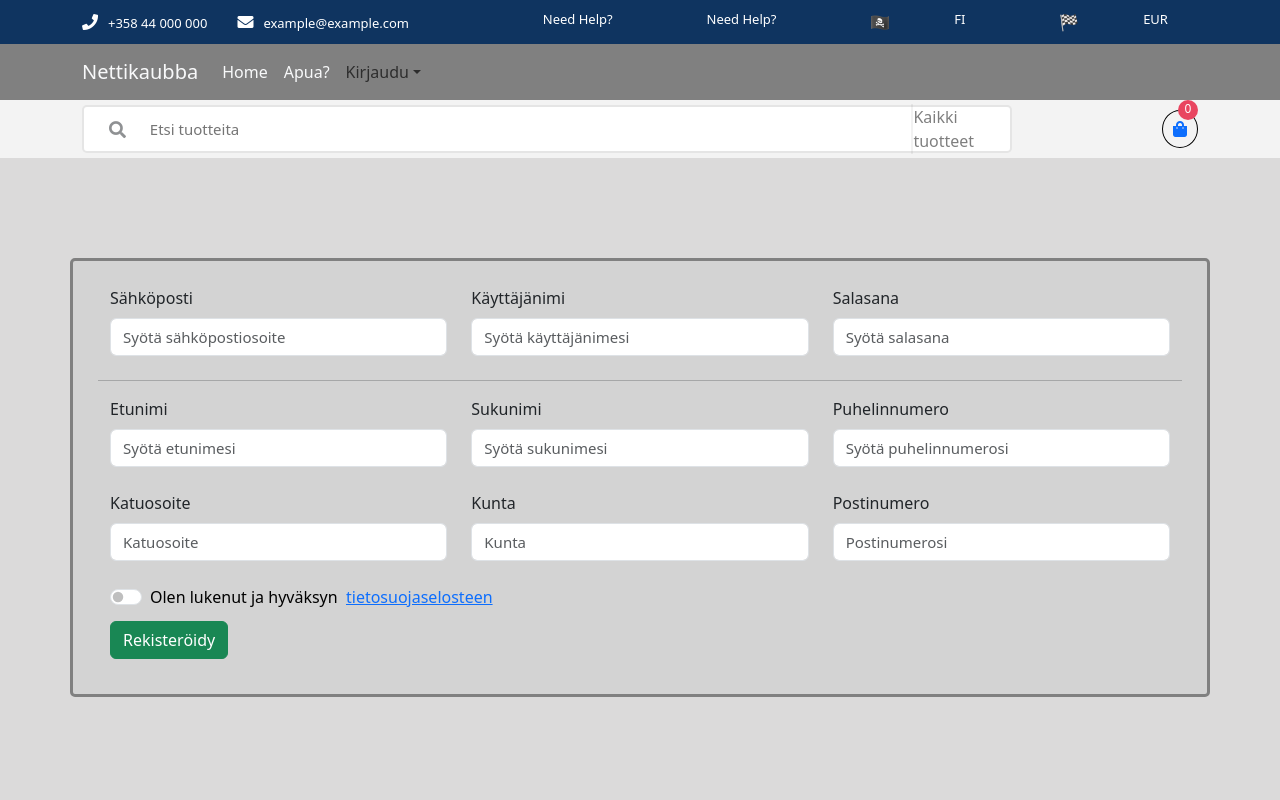
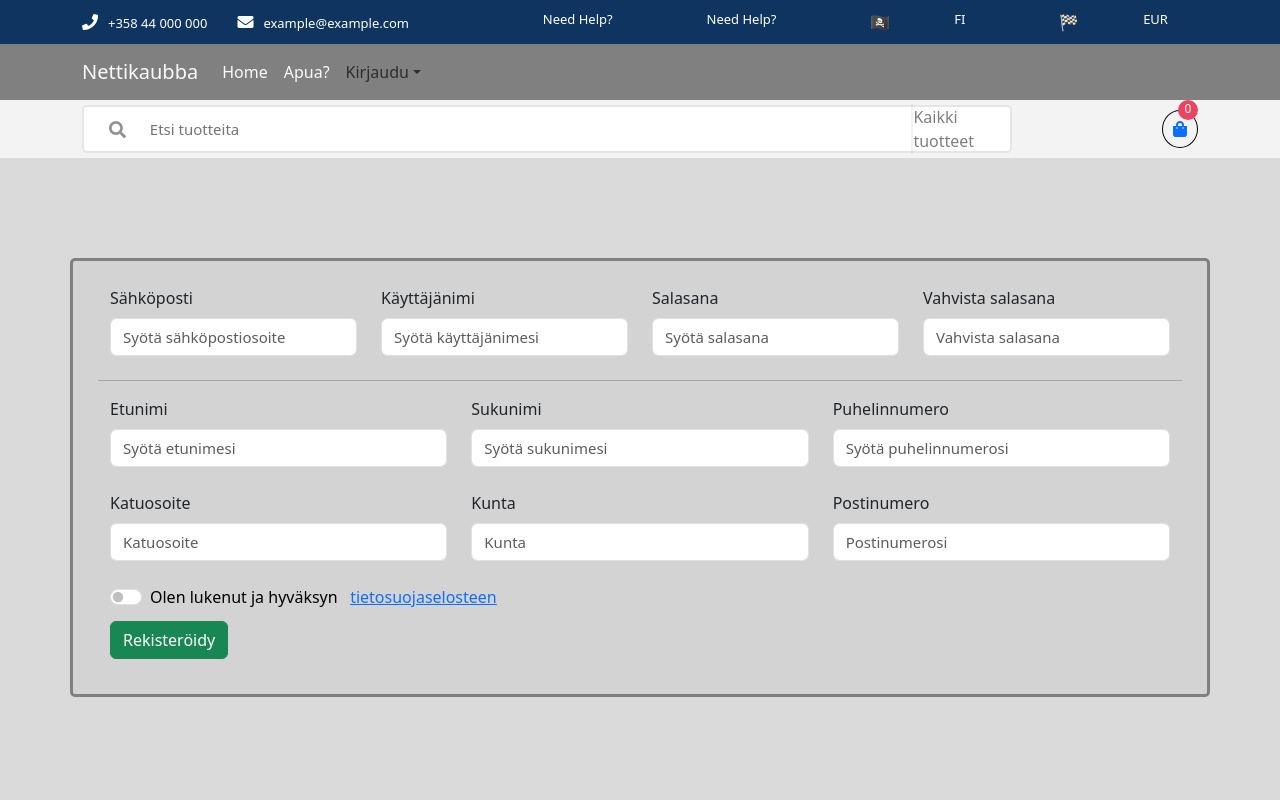
Before and after one commit to SG8-verkkopalveluprojekti/verkkokauppa, a React (Create React App) app: page /register in a window 1280 px wide. Shown: the top 800 px of the page. Built offline with nearby package versions, Linux system fonts and the light colour scheme.

Commit message:
added confirm password

```diff
--- a/src/pages/Register.js
+++ b/src/pages/Register.js
@@ -1,6 +1,7 @@
 import React from 'react'
 import axios from "axios"
 import { useState } from 'react';
+
 
 
 import { Container, Form, Button, Col, Row } from 'react-bootstrap';
@@ -13,18 +14,21 @@ export const Register = () => {
   const [lname, setLname] = useState('');
   const [uname, setUname] = useState('');
   const [pw, setPw] = useState('');
+  const [cpw, setCpw] = useState('');
 
 
   function registerPost(){
     if (!fname || !lname || !uname || !pw) {
       alert("Täytä kaikki pakolliset kentät ennen rekisteröitymistä.");
       return;
-    }
-
+    }else if(cpw !== pw){
+      alert("Salasanat eivät täsmää!")
+      return;
+    }else{
     axios.postForm('http://localhost:3001/register',{fname,lname,uname,pw})
       .then(resp => alert("Kiitos rekisteröitymisestä!"))
       .catch(err => alert("Jotain meni pieleen"))
-  }
+  }}
 
           return (
             <>
@@ -69,8 +73,21 @@ export const Register = () => {
                             onChange={e => setPw(e.target.value)}
                             required
                           />
+                        </Form.Group>
+                      </Col>
+                      <Col>
+                        <Form.Group controlId="cpw">
+                          <Form.Label>Vahvista salasana</Form.Label>
+                          <Form.Control
+                            type="password"
+                            placeholder="Vahvista salasana"
+                            name="cpw"
+                            value={cpw}
+                            onChange={e => setCpw(e.target.value)}
+                            required
+                          />
                         </Form.Group><br></br>
-                      </Col><hr></hr>
+                        </Col><hr></hr>
                     </Row>
                     <Row>
                       <Col>
@@ -146,8 +163,9 @@ export const Register = () => {
                       type="switch"
                       id="custom-switch"
                       required
+                      //tähän pitää saada linkki niin ettei päivitä sivua uudelleen kun menee tietosuojaselosteeseen
                       label={
-                        <span> Olen lukenut ja hyväksyn &nbsp;<a href="#" target="_blank" rel="noopener noreferrer">tietosuojaselosteen</a></span>
+                        <span> Olen lukenut ja hyväksyn &nbsp; <a href="/Help" target="_blank" rel="noopener noreferrer">tietosuojaselosteen</a></span>
                       }
                       //onChange={() => setCheck(!check)}
                     />
```
